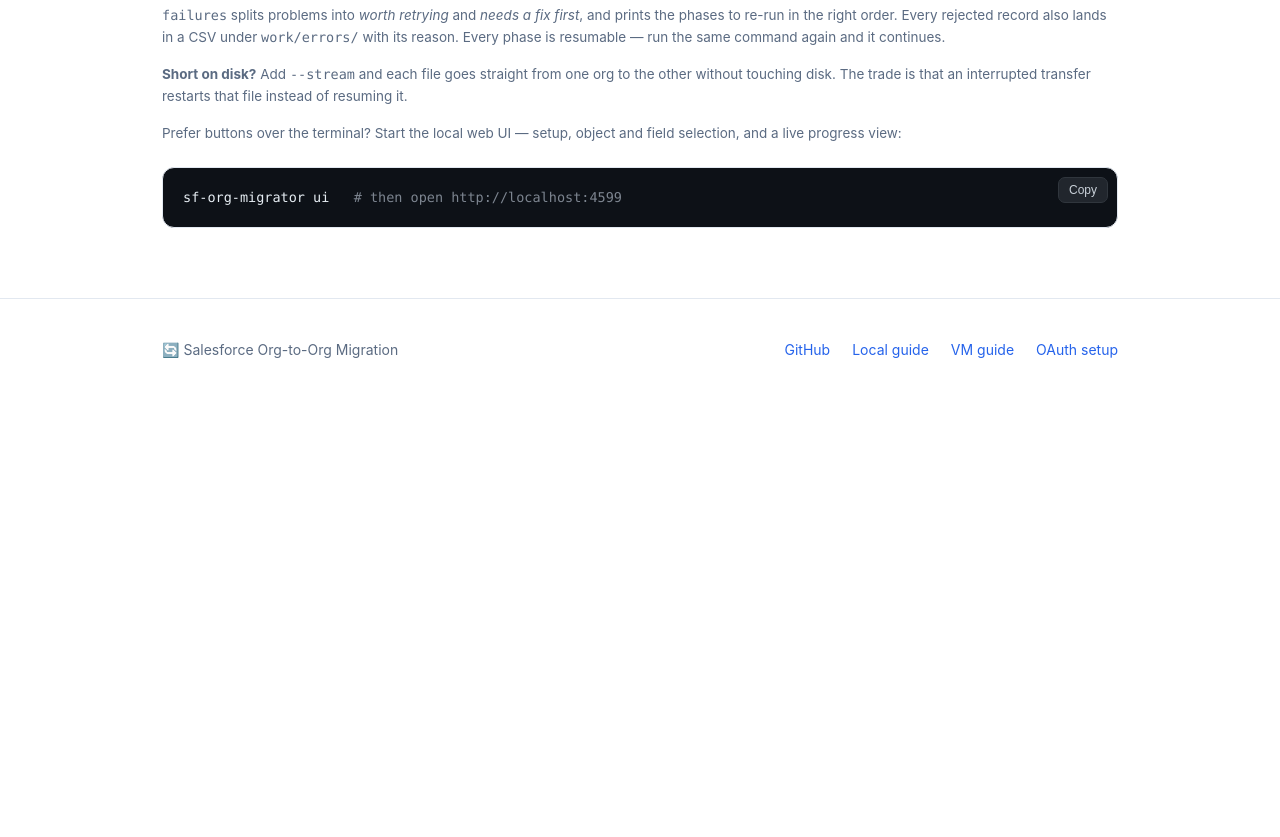
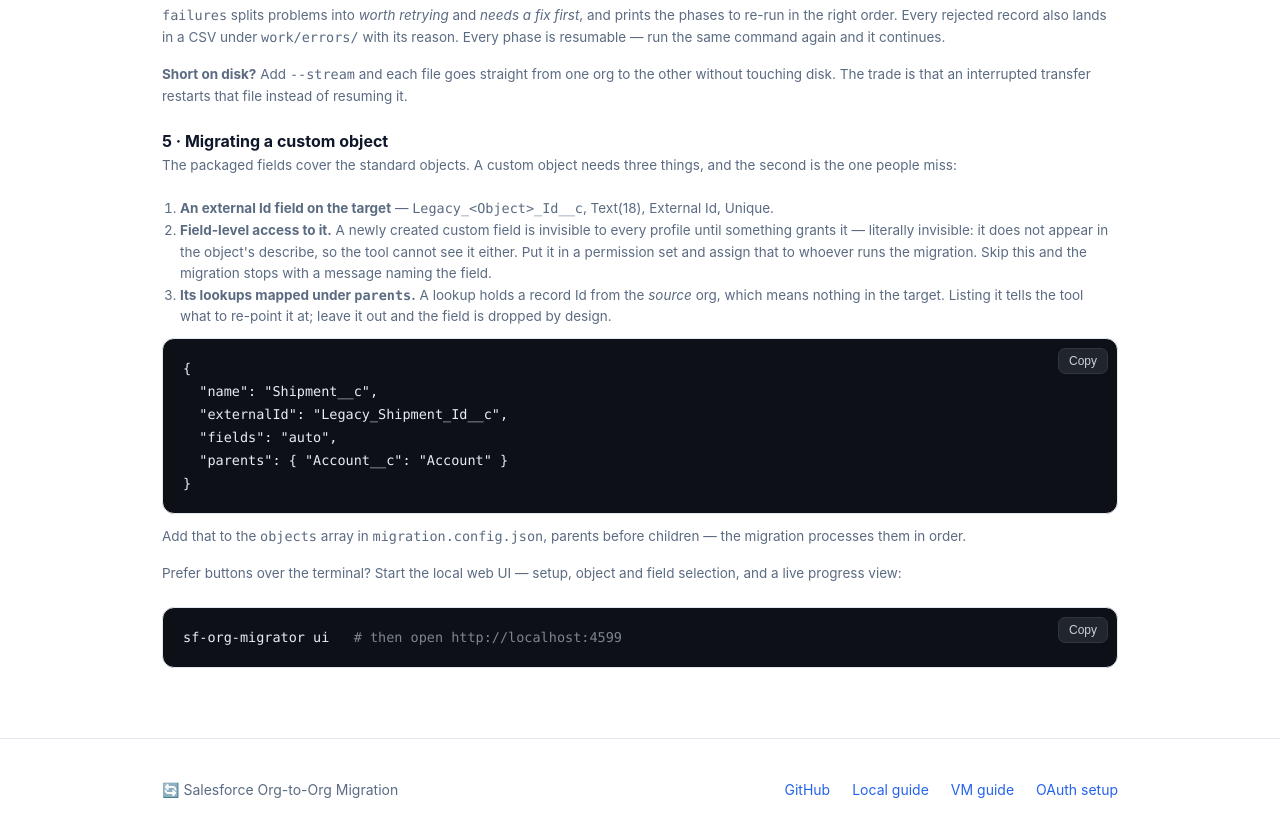
Before and after one commit to ishanovarazmyrat-code/sf-org-migrator, a plain HTML site: page docs/index.html in a window 1280 px wide. Shown: the part 3100-3937 px from the top of the page. Before the commit the page ends 3501 px from the top, so only its background shows below. Drawn offline with Linux system fonts and the light colour scheme.

Commit message:
Document the three steps a custom object needs

```diff
--- a/docs/index.html
+++ b/docs/index.html
@@ -308,6 +308,34 @@ sf-org-migrator failures   <span class="cmt"># what broke, grouped by cause</spa
       straight from one org to the other without touching disk. The trade is that an
       interrupted transfer restarts that file instead of resuming it.</p>
 
+    <h3 style="font-size:16px;margin:14px 0 6px;">5 · Migrating a custom object</h3>
+    <p class="install-note">The packaged fields cover the standard objects. A custom object
+      needs three things, and the second is the one people miss:</p>
+    <ol class="install-note" style="margin:0 0 10px 18px;padding:0;">
+      <li><b>An external Id field on the target</b> — <code>Legacy_&lt;Object&gt;_Id__c</code>,
+        Text(18), External Id, Unique.</li>
+      <li><b>Field-level access to it.</b> A newly created custom field is invisible to
+        every profile until something grants it — literally invisible: it does not appear
+        in the object's describe, so the tool cannot see it either. Put it in a permission
+        set and assign that to whoever runs the migration. Skip this and the migration
+        stops with a message naming the field.</li>
+      <li><b>Its lookups mapped under <code>parents</code>.</b> A lookup holds a record Id
+        from the <em>source</em> org, which means nothing in the target. Listing it tells the
+        tool what to re-point it at; leave it out and the field is dropped by design.</li>
+    </ol>
+    <div class="codeblock">
+      <button class="copy" data-copy>Copy</button>
+      <pre>{
+  "name": "Shipment__c",
+  "externalId": "Legacy_Shipment_Id__c",
+  "fields": "auto",
+  "parents": { "Account__c": "Account" }
+}</pre>
+    </div>
+    <p class="install-note">Add that to the <code>objects</code> array in
+      <code>migration.config.json</code>, parents before children — the migration processes
+      them in order.</p>
+
     <p class="install-note">Prefer buttons over the terminal? Start the local web UI — setup, object and field selection, and a live progress view:</p>
     <div class="codeblock">
       <button class="copy" data-copy>Copy</button>
```
Also changed, not shown: bulk-file-migration/README.md.
